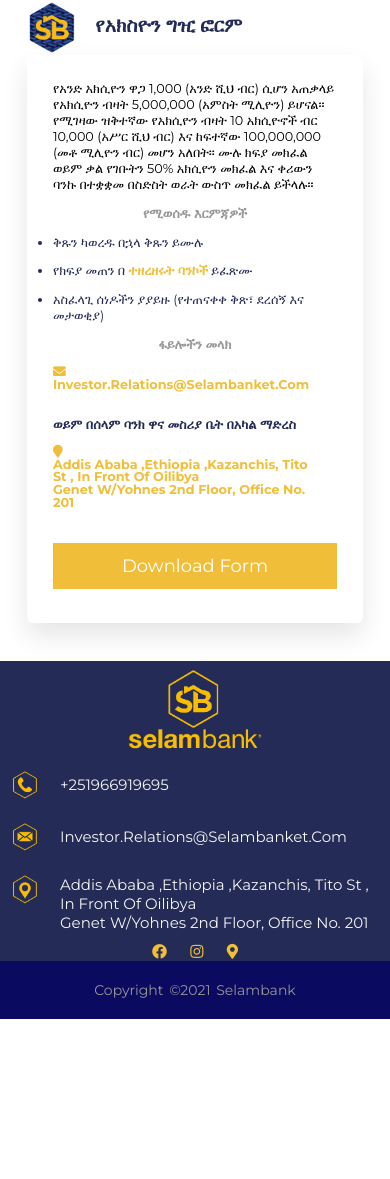
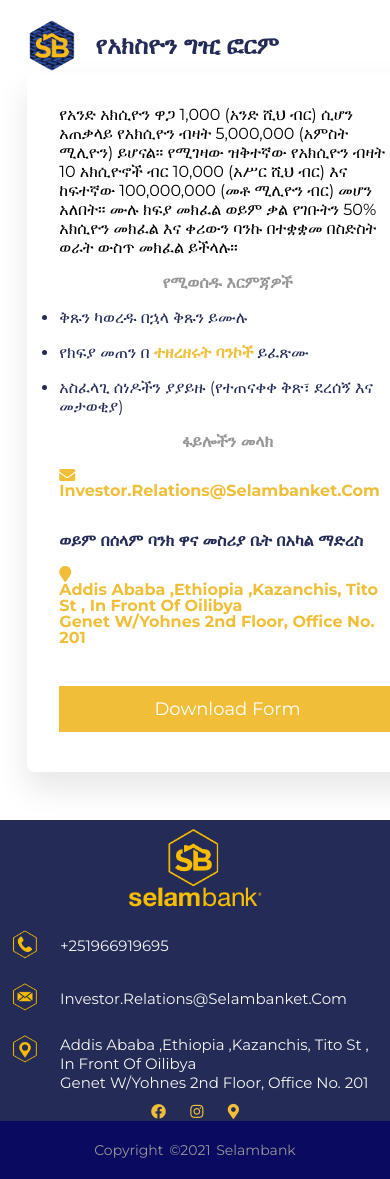
Before and after one commit to peri-meter/perimeter.github.io, a PHP site: page /formam.html in a window 390 px wide. Shown: the part 70-1249 px from the top of the page. Before the commit the page ends 1089 px from the top, so only its background shows below. Run offline with PHP 8.4, Linux system fonts and the light colour scheme; some libraries are stand-ins or nearby versions.

Commit message:
Update style.css

```diff
--- a/style.css
+++ b/style.css
@@ -1097,7 +1097,11 @@
 }
 @media(max-width:480px){
   html{
-      font-size: 80%;
+      font-size: 100%;
 
   }
+  .container .content h1{
+    color: #232b56;
+    font-size: 1rem;
 }
+}
```
